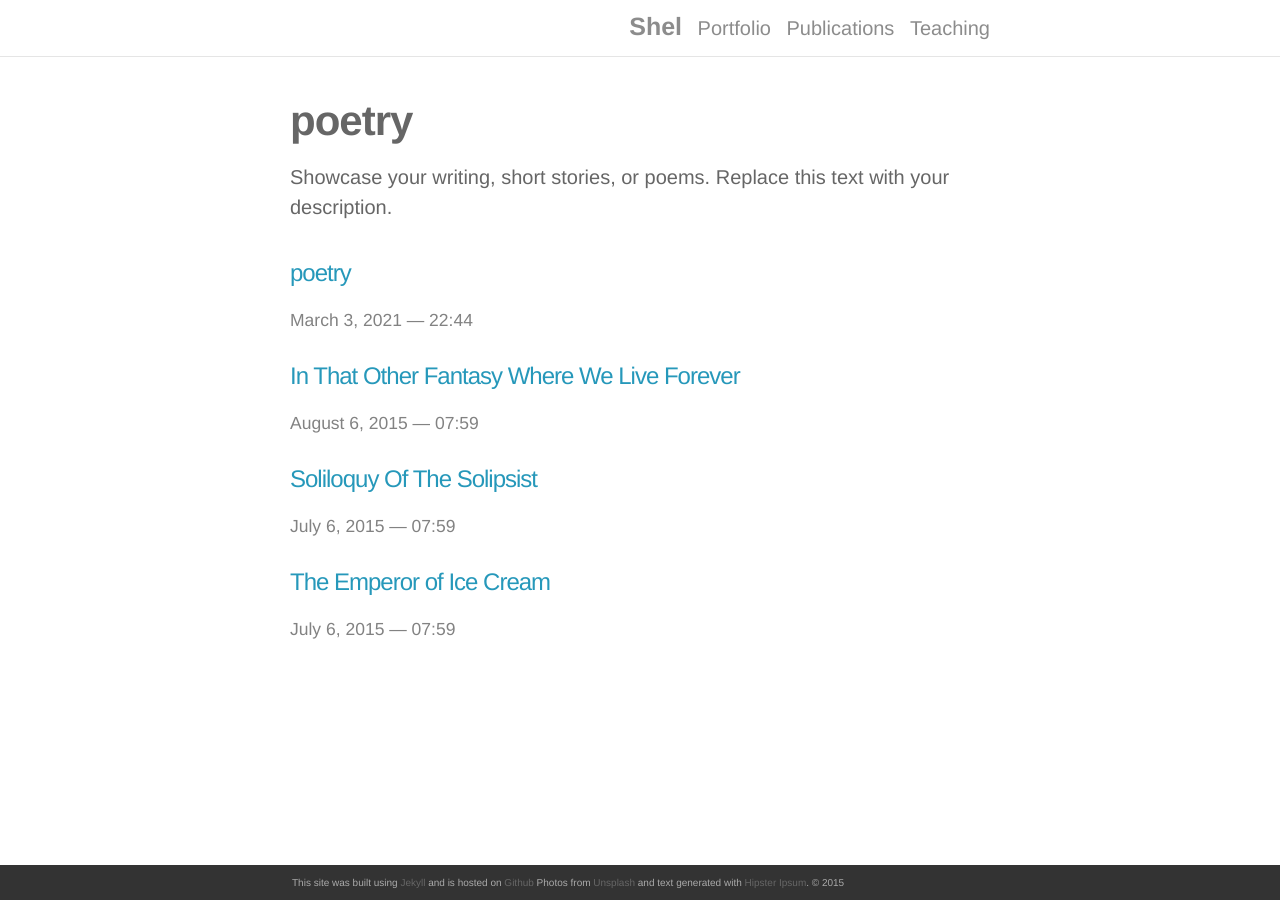
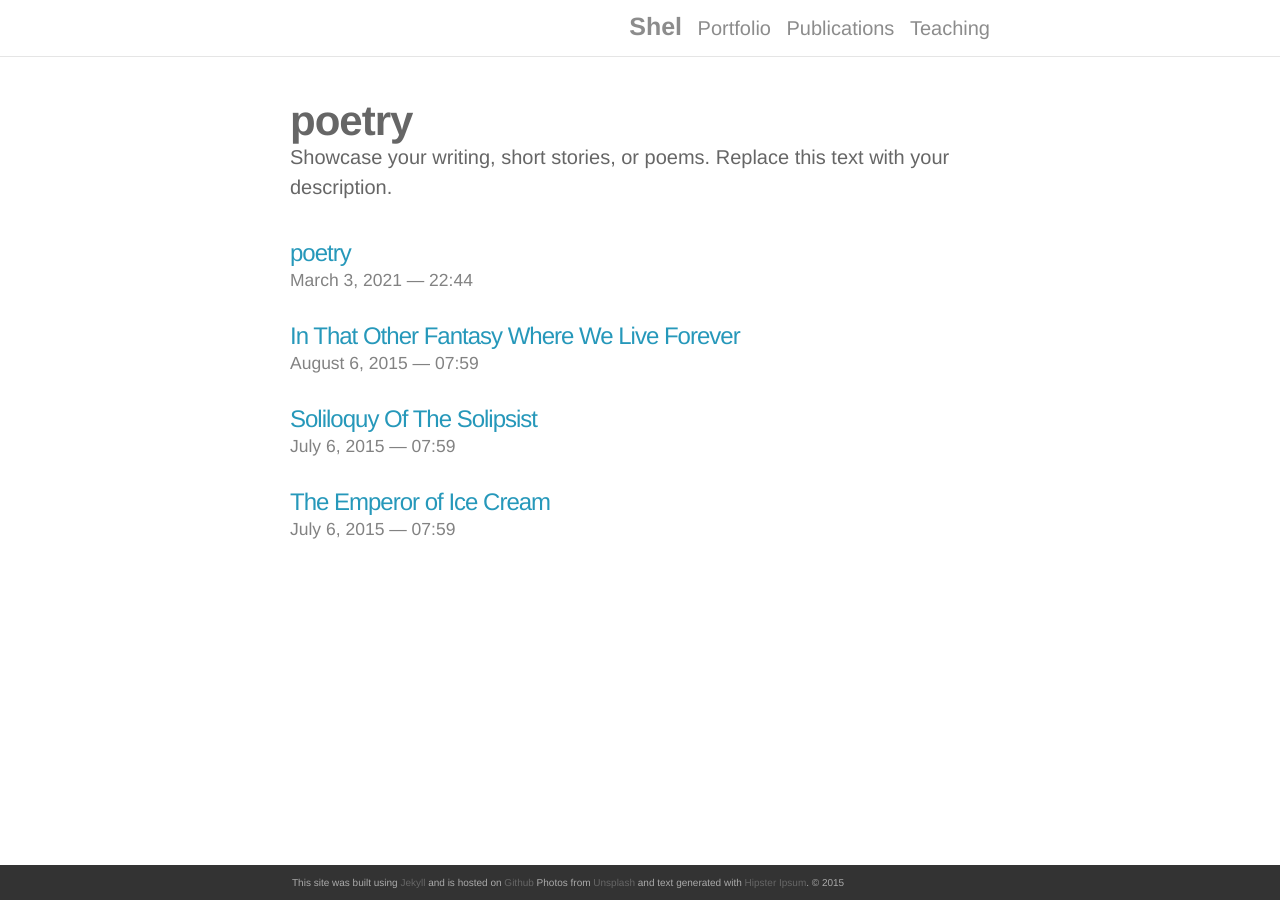
Before and after one commit to shelvasha/shelvasha.github.io, a Jekyll site: the page built from _poetry/poetry.md, in a window 1280 px wide. Built offline with Jekyll 4.4.1, drawn with Linux system fonts in a browser that asks for light colours; nearby versions of some CDN libraries.

Commit message:
Update _base.scss

```diff
--- a/_sass/_base.scss
+++ b/_sass/_base.scss
@@ -122,7 +122,7 @@ h1, h2 {
     font-family: $base-font-family;
     font-weight: bold;
     text-transform: none;
-    padding-bottom: $vertical-spacing-unit;
+    padding-bottom: 0;
 }
 
 h3, h4, h5, h6 {
```
